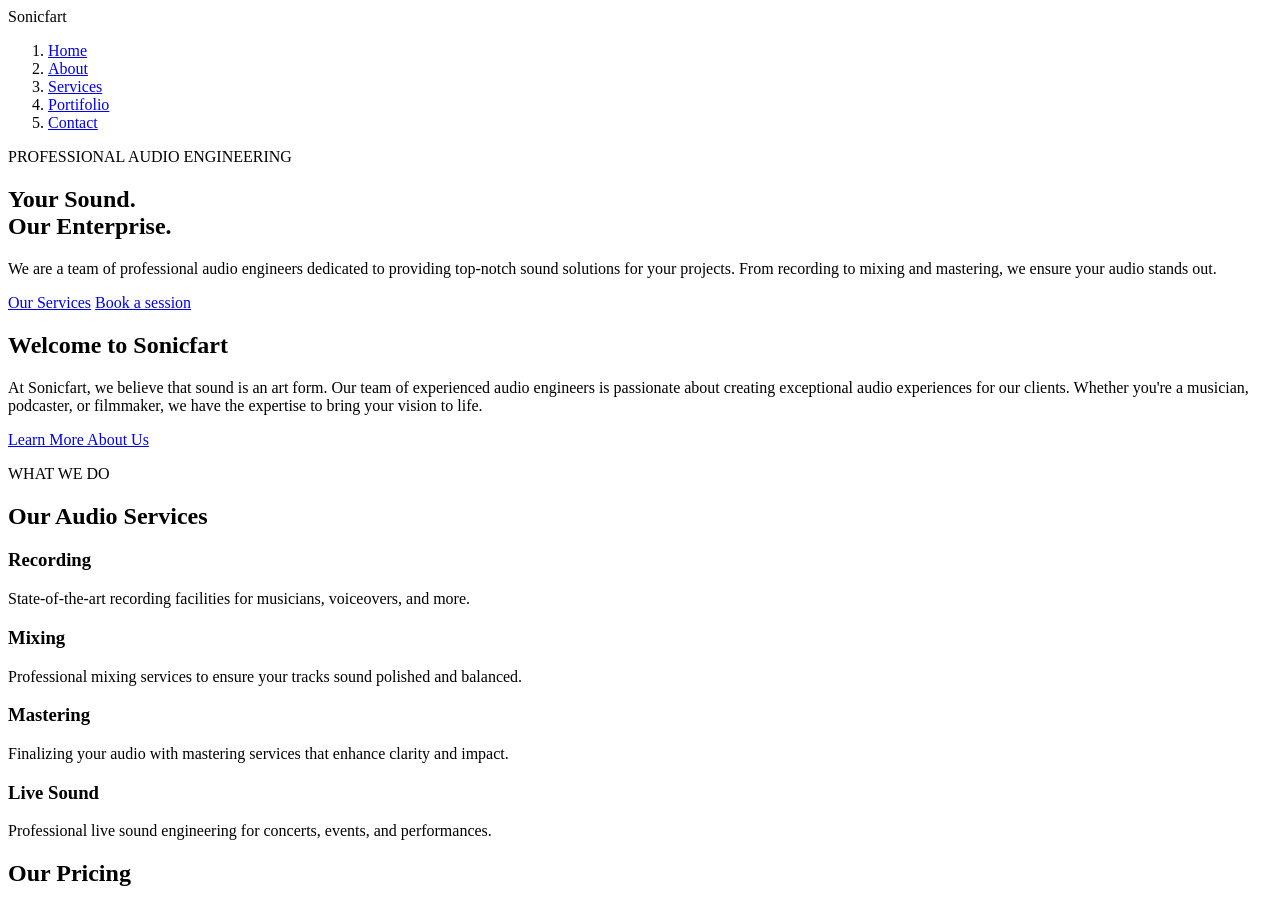
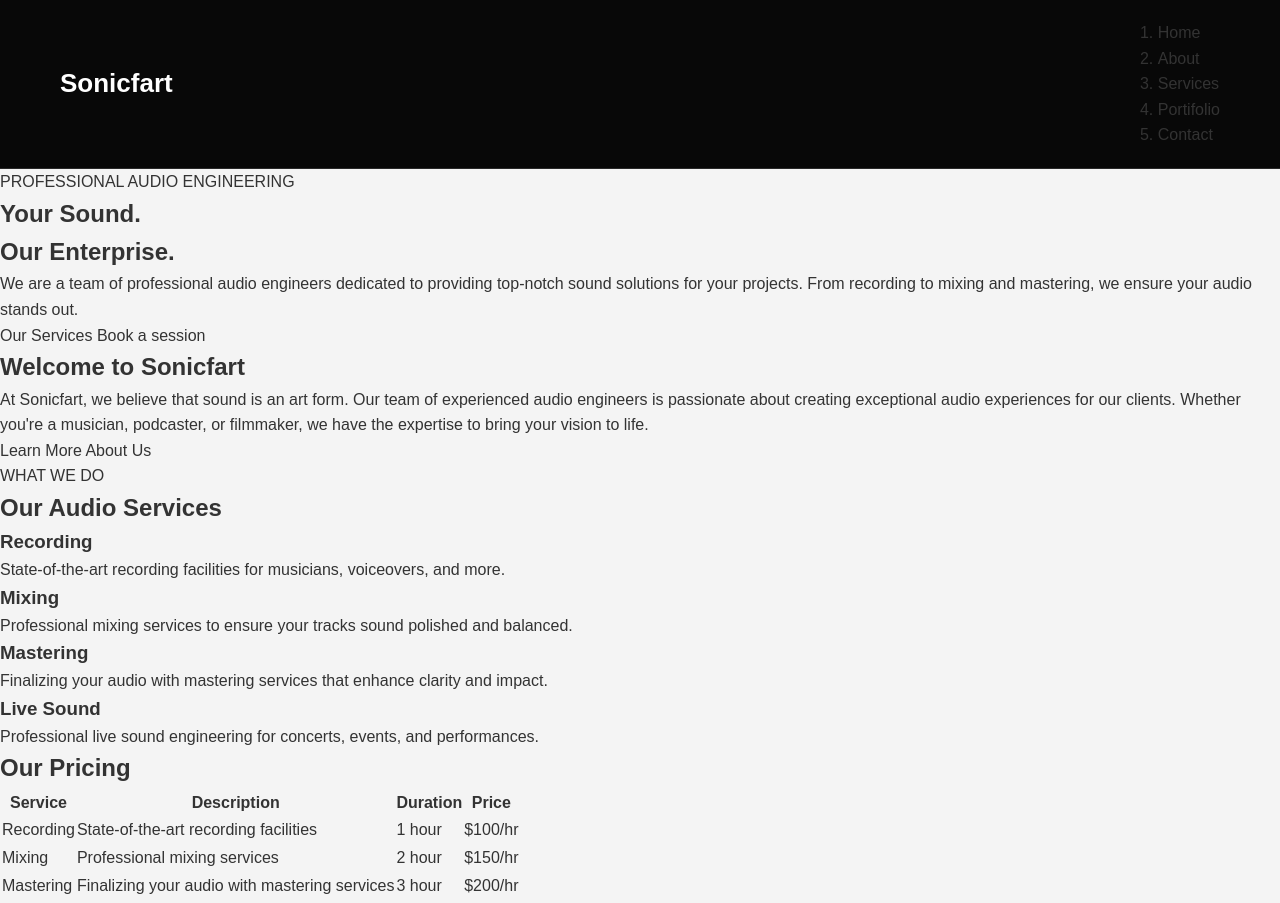
Before and after one commit to emyzedu723-cmyk/audio-engineering-website, a plain HTML site: page Sonicfart/index.html/index.html in a window 1280 px wide. Shown: the top 903 px of the page. Drawn offline with Linux system fonts and the light colour scheme; files that its build step writes are made by us from their sources.

```diff
--- a/Sonicfart/css/style.css
+++ b/Sonicfart/css/style.css
@@ -0,0 +1,43 @@
+/* ====== GENERAL SETTINGS ====== */
+
+* {
+    margin: 0;
+    padding: 0;
+    box-sizing: border-box;
+}
+
+body {
+    font-family: Arial, sans-serif;
+    line-height: 1.6;
+    background-color: #f4f4f4;
+    color: #333;
+}
+
+
+a {
+    text-decoration: none;
+    color: inherit;
+}
+
+/* ====== NAVIGATION ====== */
+
+header {
+    background-color: #080808;
+    border-bottom: 1px solid #292929;
+}
+
+.navbar {
+    max-width: 1200px;
+    margin: 0 auto;
+
+    display: flex;
+    justify-content: space-between;
+    align-items: center;
+    padding: 20px;
+}
+
+.logo {
+    font-size: 26px;
+    font-weight: bold;
+    color: #fff;
+}
--- a/Sonicfart/index.html/index.html
+++ b/Sonicfart/index.html/index.html
@@ -6,7 +6,7 @@
 
     <title>Sonicfart</title>
 
-    <link rel="stylesheet" href="style.css">
+    <link rel="stylesheet" href="css/style.css">
 
 </head>
 
@@ -251,7 +251,7 @@
             </div>
             <p>&copy; 2026 Sonicfart. All rights reserved.</p>
         </footer>
-
+        <script src="script.js"></script>
     </body>
 
 </html>
```
